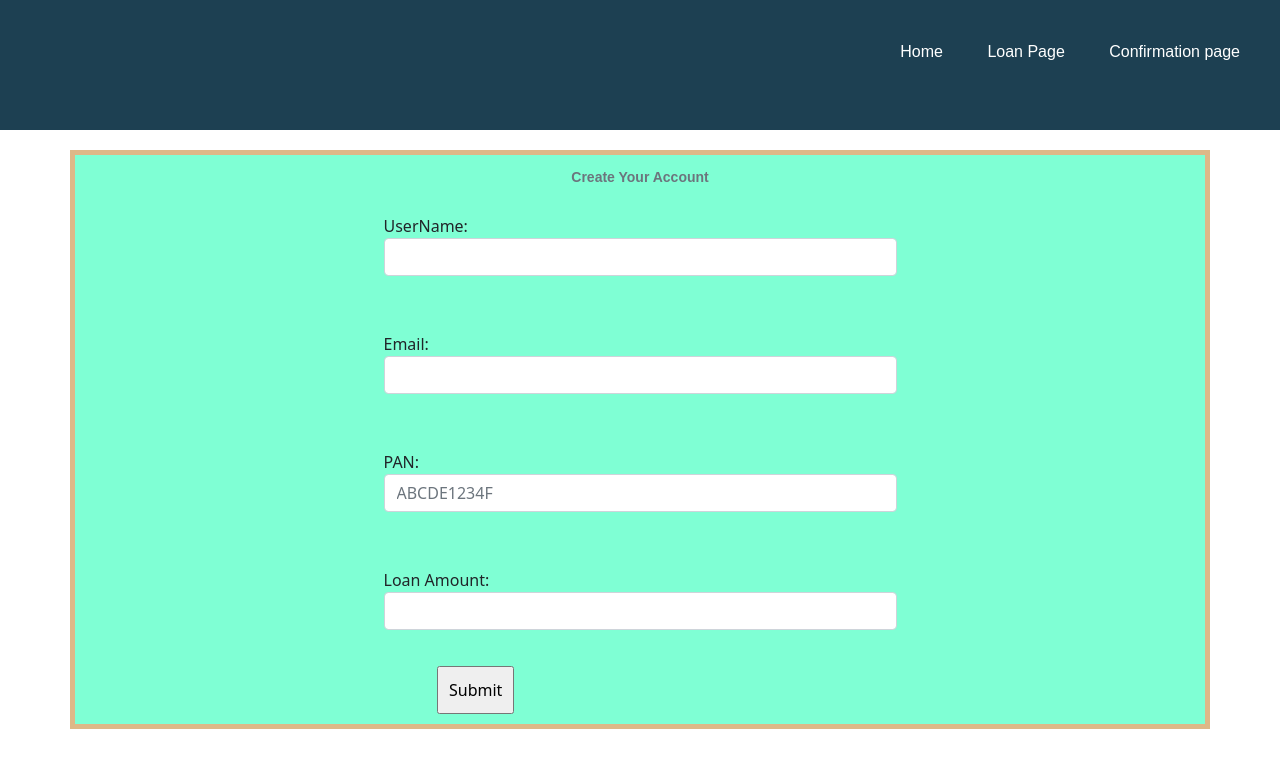
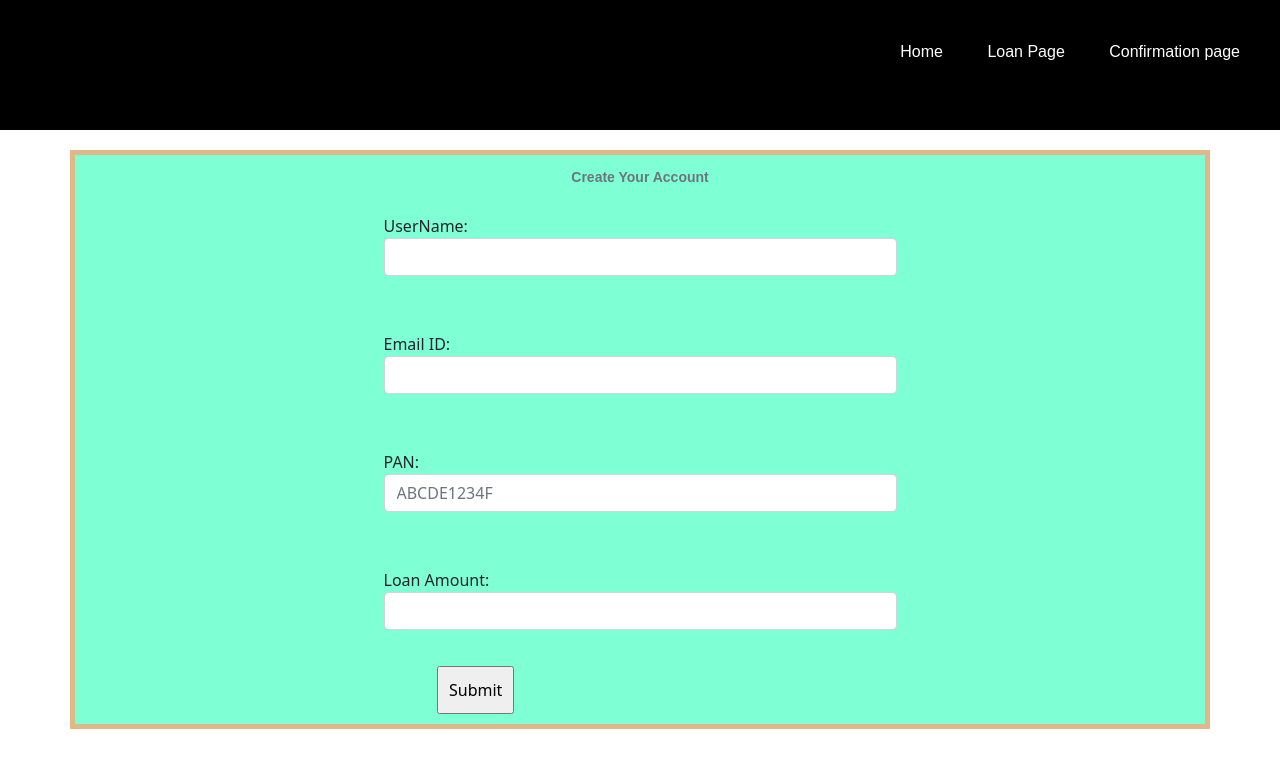
Before and after one commit to Prajyot1430/LoanApplication.github.io, a plain HTML site: page Loan.html in a window 1280 px wide. Drawn offline with nearby package versions, Linux system fonts and the light colour scheme.

Commit message:
Email ID label added. BG color changed.

```diff
--- a/Loan.Css
+++ b/Loan.Css
@@ -11,7 +11,7 @@ box-sizing: border-box;
 
 .Nav-bar{
 
-background: #1d4052;
+background: black;
 color: #fff;
 padding: 20px;
 font-family: sans-serif;
--- a/Loan.html
+++ b/Loan.html
@@ -51,7 +51,7 @@
 
 <div class="form-group">
 
-    <label>Email:</label>
+    <label>Email ID:</label>
     <input type="text" name="email" class="form-control" id="email">
     <p id="demo1"></p>
 
```
